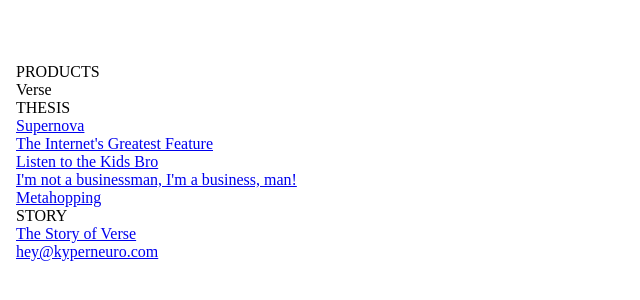
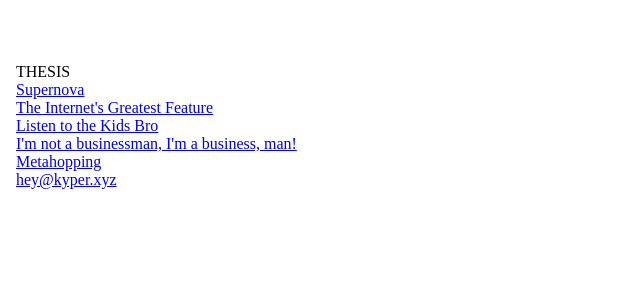
Before and after one commit to kcherukuri/kyper-website, a Next.js app in the folder kyper-landing-page/: page / in a window 1280 px wide. Shown: the part 156-456 px from the top of the page, without its empty margins (0-640 px from the left). Built offline with nearby package versions, Linux system fonts and the light colour scheme.

Commit message:
changed design to only show thesis

```diff
--- a/kyper-landing-page/pages/index.js
+++ b/kyper-landing-page/pages/index.js
@@ -12,14 +12,14 @@
         <div className="flex flex-1 flex-col max-w-sm py-8 px-6 h-screen">
           <div className="flex flex-col">
             <img src="/images/kyperlogowhite.png" className="max-w-1/5 mb-8"/>
-            <div className="mb-10">
+            {/* <div className="mb-10">
               <div className="text-xs text-laserblue font-sans font-bold">
                 PRODUCTS
               </div>
               <div className="mt-1 text-xl text-white font-semibold">
                 Verse
               </div>
-            </div>
+            </div> */}
             <div className="mb-10">
               <div className="text-xs text-laserblue font-sans font-bold">
                 THESIS
@@ -53,18 +53,18 @@
                 </div>
               </div>
             </div>
-            <div className="mb-6">
+            {/* <div className="mb-6">
               <div className="text-xs text-laserblue font-sans font-bold">
                 STORY
               </div>
               <div className="mt-1 text-xl text-white font-medium">
               <a href="https://twitter.com/kiranecherukuri/status/1378178405787648000?s=20" className="hover:text-laserblue">The Story of Verse</a>
               </div>
-            </div>
+            </div> */}
           </div>
           <div className="flex flex-col text-xs font-semibold text-white mt-auto">
             <div className="flex">
-              <a href="mailto:hey@kyperneuro.com" className="hover:text-laserblue">hey@kyperneuro.com</a>
+              <a href="mailto:hey@kyper.xyz" className="hover:text-laserblue">hey@kyper.xyz</a>
             </div>
           </div>
         </div>
```
